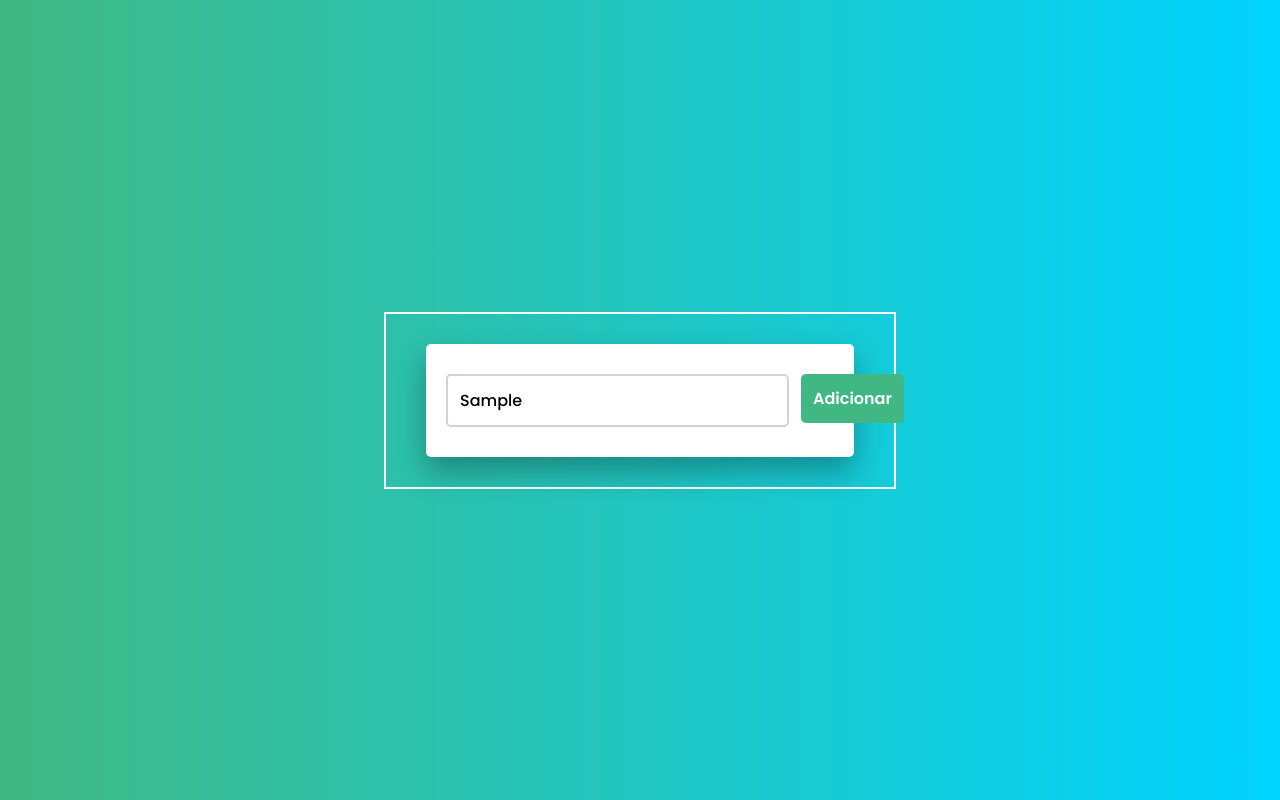
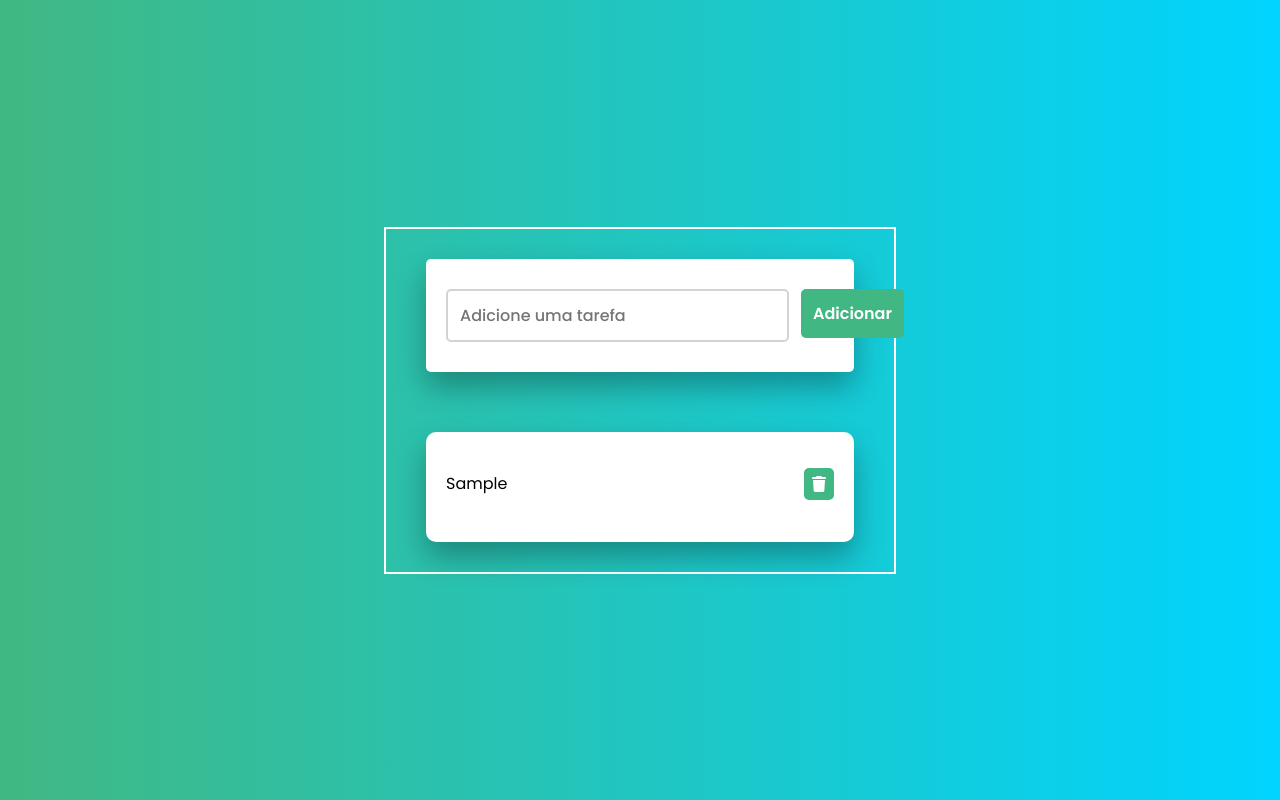
Before and after one commit to raul004/lista-tarefas, a plain HTML site: page index.html in a window 1280 px wide. Both pictures are taken after typing "Sample" into the empty fields and a click on the button "Adicionar". Drawn offline with Linux system fonts and the light colour scheme.

Commit message:
add new feature: adding tasks

```diff
--- a/index.html
+++ b/index.html
@@ -14,8 +14,9 @@
             <button class="new-task-btn">Adicionar</button>
         </div>
 
-        <div class="task-container"></div>
+        <div class="task-container hidden-task-container"></div>
     </div>
+    <script src="https://kit.fontawesome.com/c281042b15.js" crossorigin="anonymous"></script>
     <script src="./script.js"></script>
 </body>
 </html>
--- a/script.js
+++ b/script.js
@@ -1,5 +1,6 @@
 const inputElement = document.querySelector(".new-task-input");
 const addTaskBtn = document.querySelector(".new-task-btn");
+const taskContainer = document.querySelector(".task-container");
 
 const validadeInput = () => {
     return inputElement.value.trim().length > 0;
@@ -11,6 +12,26 @@ const handleAddTask = () => {
     if (!inputIsValid) {
         return inputElement.classList.add("error");
     }
+
+    const taskItemContainer = document.createElement("div");
+    taskItemContainer.classList.add("task-item");
+
+    const taskItemContent = document.createElement("p");
+    taskItemContent.innerText = inputElement.value;
+
+    const taskItemDelete = document.createElement("i");
+    taskItemDelete.classList.add("fa-solid");
+    taskItemDelete.classList.add("fa-trash");
+
+    taskItemContainer.appendChild(taskItemContent);
+    taskItemContainer.appendChild(taskItemDelete);
+
+    taskContainer.classList.remove("hidden-task-container");
+    taskContainer.classList.add("show-task-container");
+
+    taskContainer.appendChild(taskItemContainer);
+
+    inputElement.value = '';
 }
 
 const handleInputChange = () => {
@@ -19,6 +40,7 @@ const handleInputChange = () => {
     if (inputIsValid) {
         return inputElement.classList.remove("error");
     }
+
 }
 
 addTaskBtn.addEventListener("click", () => handleAddTask());
--- a/style.css
+++ b/style.css
@@ -59,7 +59,7 @@ body {
     cursor: pointer;
 }
 
-.container > .task-container {
+.container > .hidden-task-container {
     display: none;
     background-color: #fff;
     padding: 30px 20px;
@@ -78,3 +78,27 @@ body {
 .error::placeholder {
     color: red;
 }
+
+.show-task-container {
+    background-color: #fff;
+    padding: 30px 20px;
+    margin-top: 60px;
+    border-radius: 10px;
+    box-shadow: 0 15px 30px rgba(0, 0, 0, 0.3);
+    width: 100%;
+}
+
+.task-item {
+    display: flex;
+    justify-content: space-between;
+    align-items: center;
+    margin-top: 6px;
+    margin-bottom: 12px;
+}
+
+.task-item > i {
+    background-color: #41b883;
+    color: #fff;
+    padding: 8px;
+    border-radius: 5px;
+}
```
